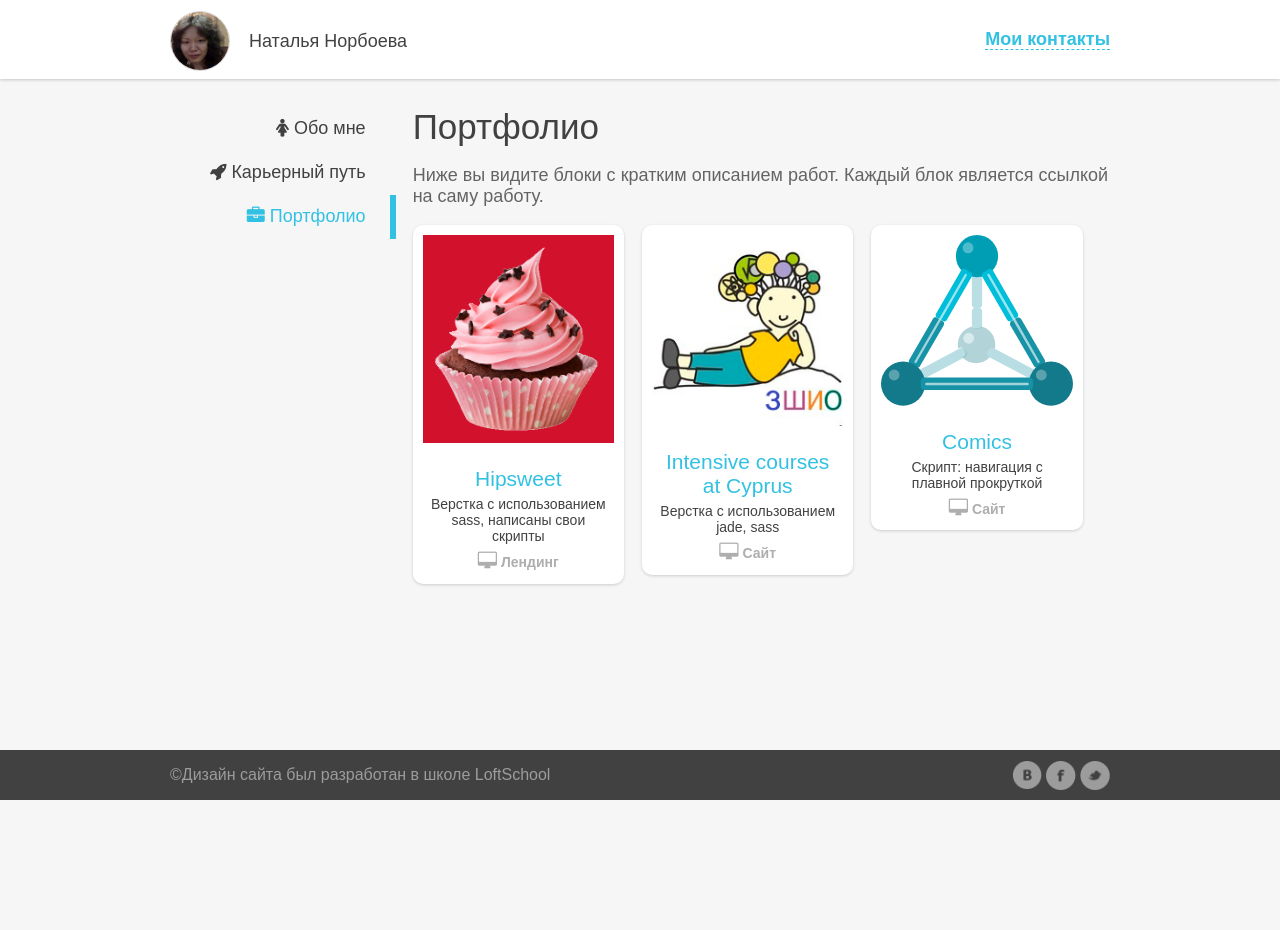
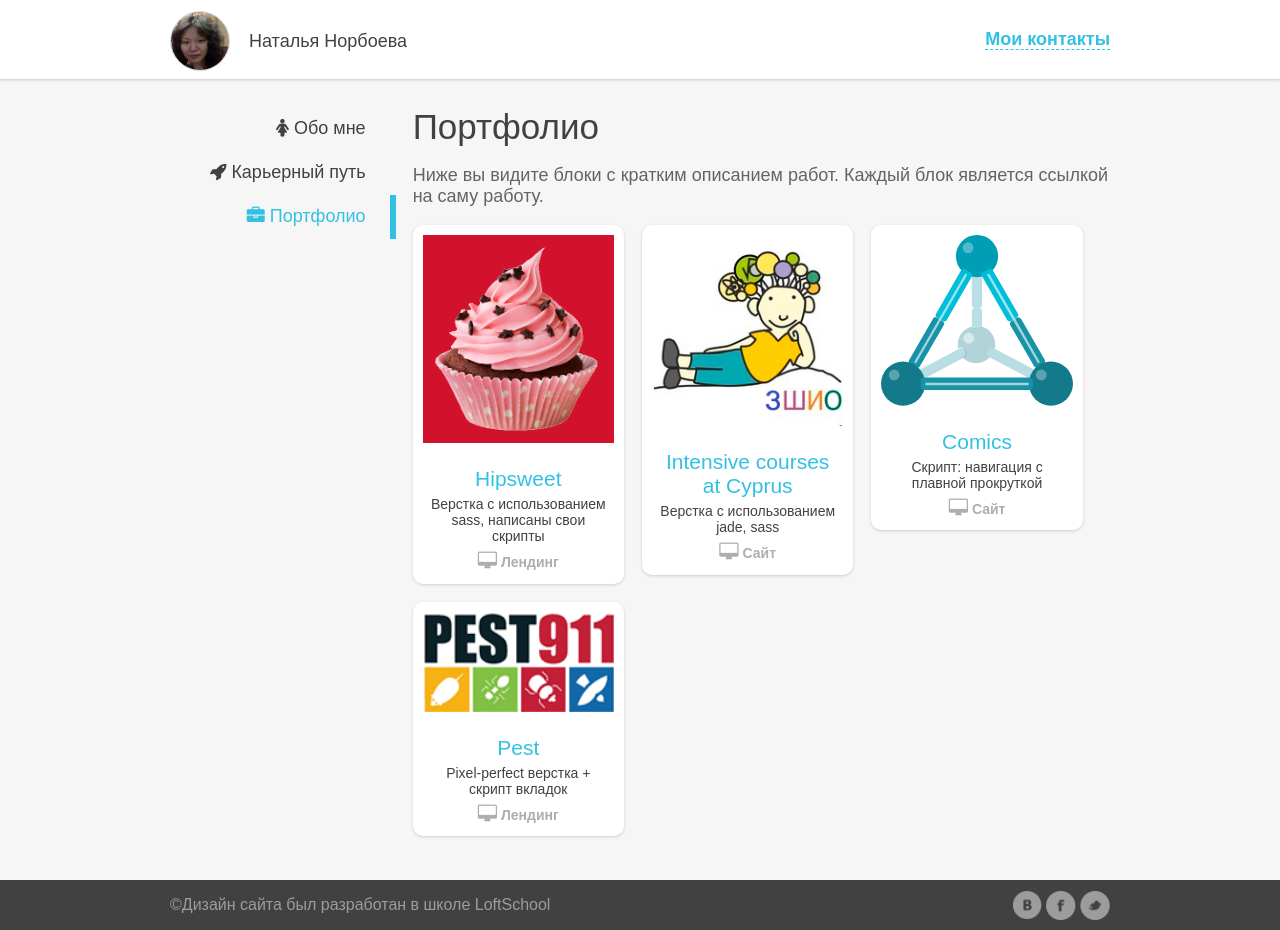
Before and after one commit to natalianorb/natalianorb.github.io, a plain HTML site: page pages/portfolio.html in a window 1280 px wide. Before the commit the page ends 800 px from the top, so only its background shows below. Drawn offline with Linux system fonts and the light colour scheme.

Commit message:
new portfolio item added

```diff
--- a/pages/portfolio.html
+++ b/pages/portfolio.html
@@ -119,6 +119,21 @@
 										</div>
 									</a>
 								</li>
+								<li class="cases__item">
+									<a class="cases__link" href="https://natalianorb.github.io/pest/" target="_blank">
+										<div class="cases__img-wrap">
+											<img src="../images/portfolio/pest.png" class="cases__img">
+										</div>
+										<div class="cases__info">
+											<div class="cases__title">Pest</div>
+											<div class="cases__desc">Pixel-perfect верстка + скрипт вкладок</div>
+											<div  class="cases__type">
+												<i class="fa fa-desktop" aria-hidden="true"></i>
+												<span>Лендинг</span>
+											</div >
+										</div>
+									</a>
+								</li>
 							</ul>
 					</main>
 				</div>
```
Also changed, not shown: images/portfolio/dnbd.png (added), images/portfolio/pest.png (added).
